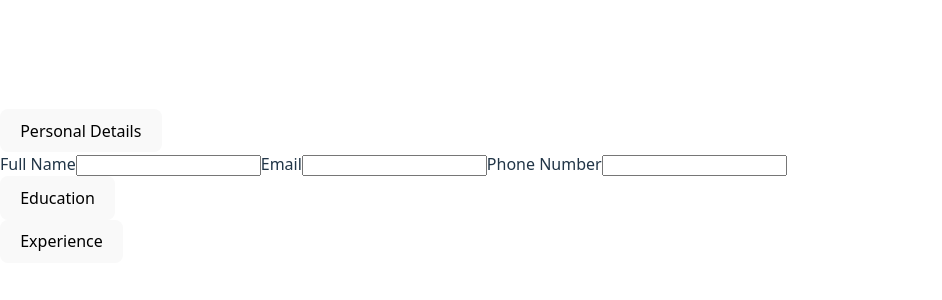
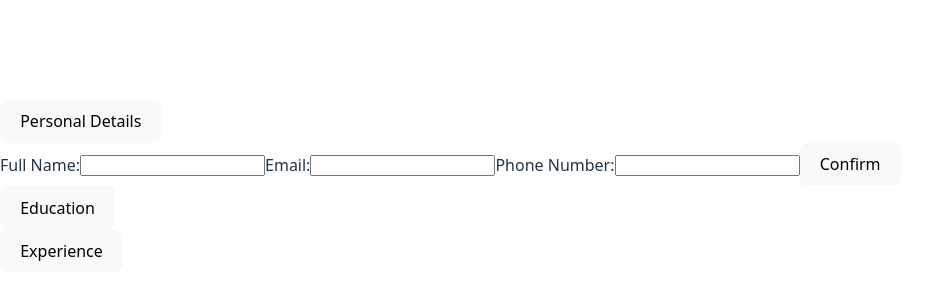
Before and after one commit to KarthikAmaram/cv-application, a React (Vite) app: page / in a window 1280 px wide. Shown: the part 214-514 px from the top of the page, without its empty margins (0-942 px from the left). Built offline with nearby package versions, Linux system fonts and the light colour scheme.

Commit message:
Fixed some minor logic bugs and changed the text

```diff
--- a/src/components/InputFields.jsx
+++ b/src/components/InputFields.jsx
@@ -33,16 +33,17 @@ function InputField({q1, q2, q3, q4 = null}) {
             />
             <label for="q2">{q2}</label>
             <input
-                value={text.form1}
+                value={text.form2}
                 onChange={handleForm1Change}
                 id='q2'
             />
             <label for="q3">{q3}</label>
             <input
-                value={text.form1}
+                value={text.form3}
                 onChange={handleForm1Change}
                 id='q3'
             />
+            <button type='submit'>Confirm</button>
         </form>
     )
 }
--- a/src/components/Sidebar.jsx
+++ b/src/components/Sidebar.jsx
@@ -10,25 +10,25 @@ function Sidebar() {
                 title="Personal Details"
                 isActive={activeIndex === 0}
                 onShow={() => setActiveIndex(0)}
-                q1="Full Name"
-                q2="Email"
-                q3="Phone Number"
+                q1="Full Name:"
+                q2="Email:"
+                q3="Phone Number:"
             />
             <Panel
                 title="Education"
                 isActive={activeIndex === 1}
                 onShow={() => setActiveIndex(1)}
-                q1="School Name"
-                q2="Degree"
-                q3="Years Studying"
+                q1="School Name:"
+                q2="Degree:"
+                q3="Years Studying:"
             />
             <Panel
                 title="Experience"
                 isActive={activeIndex === 2}
                 onShow={() => setActiveIndex(2)}
-                q1="Company Name"
-                q2="Position"
-                q3="Responsibilites"
+                q1="Company Name:"
+                q2="Position:"
+                q3="Responsibilites:"
             />
         </div>
     )
```
